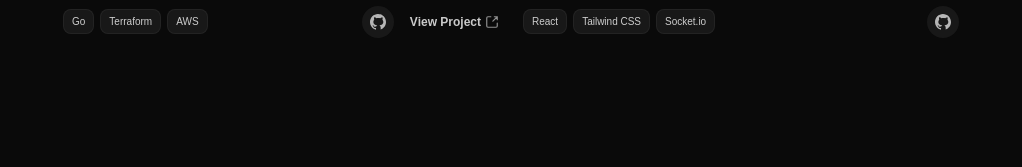
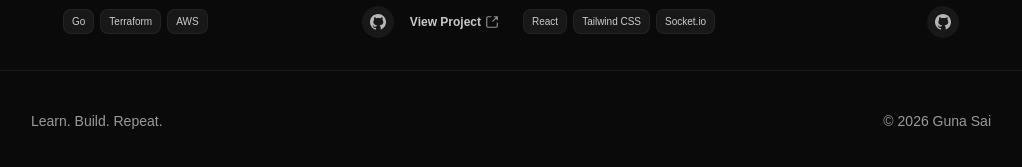
Before and after one commit to Guna1301/itsguna, a React (Vite) app: page /projects in a window 1280 px wide. Shown: the part 1066-1233 px from the top of the page, without its empty margins (129-1151 px from the left). Before the commit the page ends 1136 px from the top, so only its background shows below. Built offline with nearby package versions, Linux system fonts and the light colour scheme.

Commit message:
feat: add footer section

```diff
--- a/src/App.tsx
+++ b/src/App.tsx
@@ -2,7 +2,6 @@ import { BrowserRouter, Route, Routes } from "react-router-dom";
 
 import { Layout } from "./components/layout/Layout";
 import Articles from "./pages/Articles";
-import Contact from "./pages/Contact";
 import Home from "./pages/Home";
 import Projects from "./pages/Projects";
 import TimelinePage from "./pages/Timeline";
@@ -16,7 +15,6 @@ function App() {
           <Route path="/projects" element={<Projects />} />
           <Route path="/timeline" element={<TimelinePage />} />
           <Route path="/articles" element={<Articles />} />
-          <Route path="/contact" element={<Contact />} />
         </Route>
       </Routes>
     </BrowserRouter>
--- a/src/components/layout/Footer.tsx
+++ b/src/components/layout/Footer.tsx
@@ -0,0 +1,19 @@
+import { Container } from "@/components/common/Container";
+
+export function Footer() {
+    return (
+        <footer className="border-t border-border/70 py-8 md:py-10">
+            <Container>
+                <div className="flex flex-col items-center justify-between gap-4 sm:flex-row">
+                    <p className="text-sm font-medium text-foreground/60">
+                        Learn. Build. Repeat.
+                    </p>
+
+                    <p className="text-sm font-medium text-foreground/60">
+                        © {new Date().getFullYear()} Guna Sai
+                    </p>
+                </div>
+            </Container>
+        </footer>
+    );
+}
--- a/src/components/layout/Layout.tsx
+++ b/src/components/layout/Layout.tsx
@@ -1,5 +1,6 @@
 import { Outlet } from "react-router-dom";
 import { Navbar } from "./navbar/Navbar";
+import { Footer } from "./Footer";
 
 export function Layout() {
   return (
@@ -9,6 +10,7 @@ export function Layout() {
       <main>
         <Outlet />
       </main>
+      <Footer/>
     </div>
   );
 }
```
